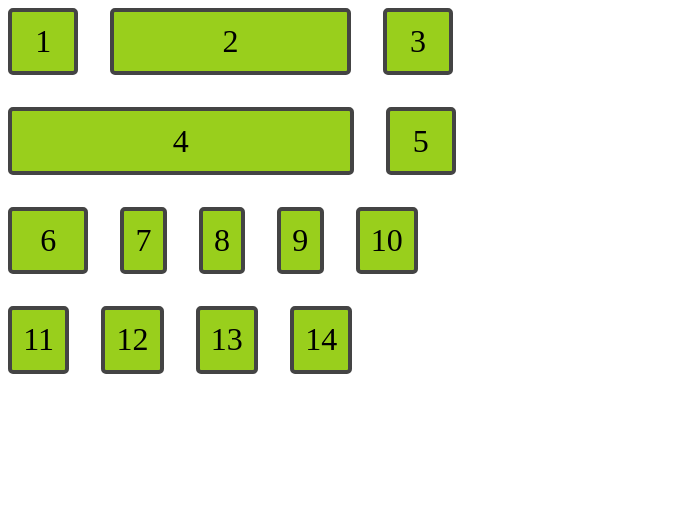
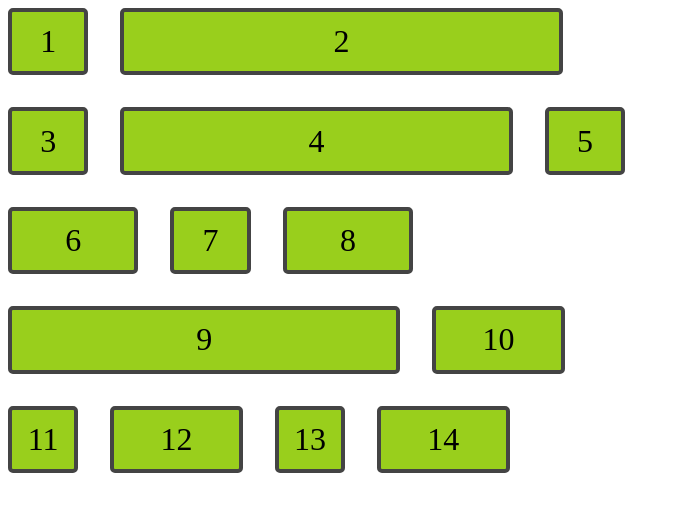
Before and after one commit to developer-sultan/flex-layout, a plain HTML site: page index.html in a window 1280 px wide. Shown: the whole page, without its empty margins (0-680 px from the left). Drawn offline with Linux system fonts and the light colour scheme.

Commit message:
completed

```diff
--- a/style.css
+++ b/style.css
@@ -1,6 +1,6 @@
 .flex_container{
     display: flex;
-    max-width: 35vw;
+    max-width: 50.7vw;
     flex-wrap: wrap;
     gap: 2rem;
 }
@@ -13,20 +13,44 @@
     text-align: center;
 }
 .item_1{
+    flex-basis: 50px;
+}
+.item_2{
+    flex-basis: 412px;
+}
+.item_3{
+    flex-basis: 50px;
+}
+.item_4{
+    flex-basis: 362px;
+}
+.item_5{
+    flex-basis: 50px;
+}
+.item_6{
+    flex-basis: 100px;
+}
+.item_7{
+    flex-basis: 50px;
+}
+.item_8{
+    flex-basis: 100px;
+}
+.item_9{
+    flex-basis: 362px;
+}
+.item_10{
+    flex-basis: 102px;
+}
+.item_11{
     flex-basis: 40px;
 }
-.item_2{
-    flex-basis: 210px;
+.item_12{
+    flex-basis: 102px;
 }
-.item_3{
+.item_13{
     flex-basis: 40px;
 }
-.item_4{
-    flex: 210px;
+.item_14{
+    flex-basis: 102px;
 }
-.item_5{
-    flex-basis: 40px;
-}
-.item_6{
-    flex-basis: 50px;
-}
```
